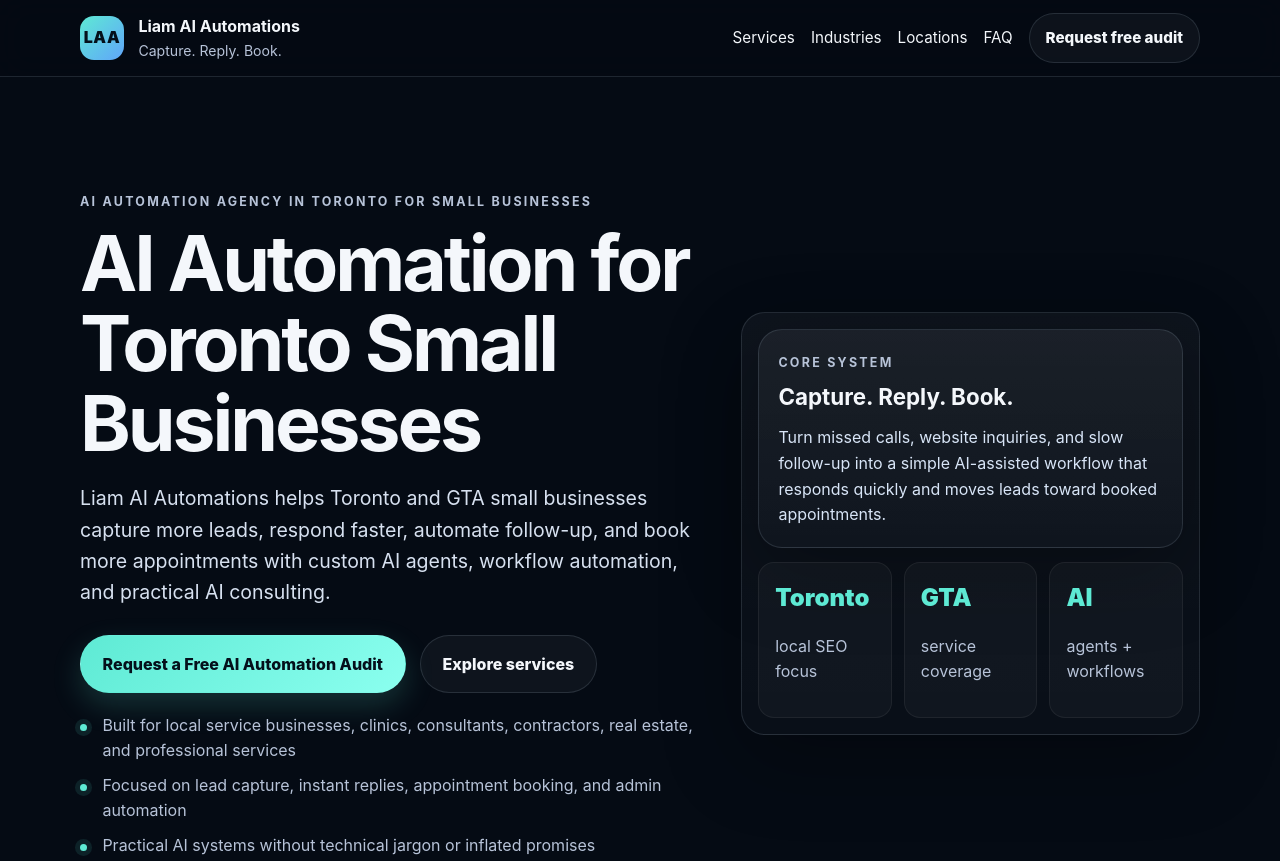
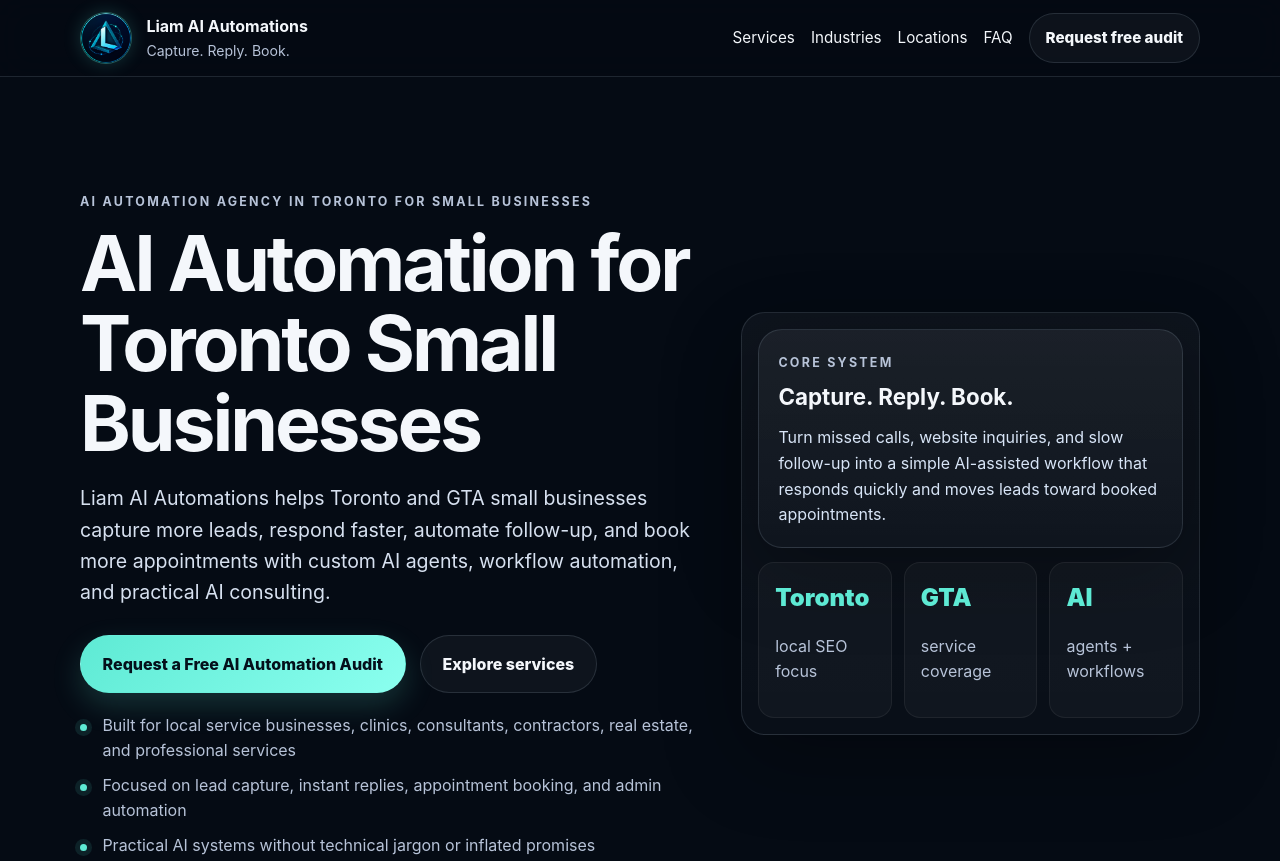
Before and after one commit to mukeshkumarkella-code/liam-automations-landing-page, a plain HTML site: page index.html in a window 1280 px wide. Shown: the top 861 px of the page. Drawn offline with Linux system fonts and the light colour scheme.

Commit message:
Replace header initials with Liam logo

```diff
--- a/index.html
+++ b/index.html
@@ -138,7 +138,7 @@
 <header class="site-header">
   <div class="container nav">
     <a class="brand" href="index.html" aria-label="Liam AI Automations home">
-      <span class="brand-mark">LAA</span>
+      <span class="brand-mark" aria-hidden="true"><img src="assets/liam-ai-automations-logo.png" alt="" /></span>
       <span class="brand-text"><strong>Liam AI Automations</strong><small>Capture. Reply. Book.</small></span>
     </a>
     <button class="nav-toggle" type="button" aria-expanded="false" aria-controls="primary-navigation">Menu</button>
```
Also changed, not shown: ai-agents-lead-capture-appointment-booking.html (+1 -1 lines), ai-automation-services-toronto.html (+1 -1 lines), ai-consulting-small-business-toronto.html (+1 -1 lines), ai-receptionist-small-business.html (+1 -1 lines), ai-training-small-business-toronto.html (+1 -1 lines), privacy.html (+1 -1 lines), styles.css (+1 -1 lines), assets/liam-ai-automations-logo.png (added).
